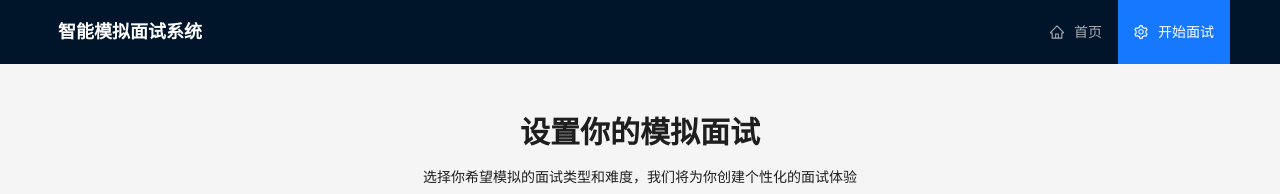
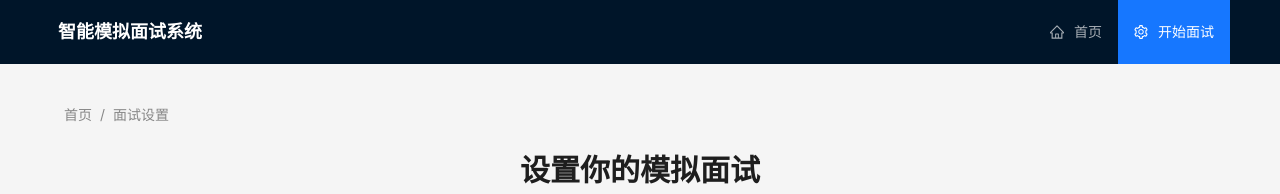
Before and after one commit to thoulee21/interview-ai, a React (Create React App) app in the folder frontend/: page /setup in a window 1280 px wide. Shown: the top 194 px of the page. Built offline with nearby package versions, Linux system fonts and the light colour scheme; no server answers.

Commit message:
feat: 添加面试流程面包屑导航组件，并在面试和结果页面中集成

```diff
--- /dev/null
+++ b/frontend/src/components/InterviewBreadcrumb.js
@@ -0,0 +1,60 @@
+import { Breadcrumb } from "antd";
+import React from "react";
+import { Link } from "react-router-dom";
+
+/**
+ * 面试流程面包屑导航组件
+ * @param {Object} props - 组件属性
+ * @param {String} props.currentStep - 当前步骤名称: "setup", "interview", "results"
+ * @param {String} props.sessionId - 面试会话ID (可选，用于interview和results页面)
+ * @param {Number} props.questionIndex - 当前问题索引 (仅用于interview页面)
+ * @param {Boolean} props.isComplete - 面试是否已完成 (仅用于interview页面)
+ * @returns {JSX.Element} 面包屑导航组件
+ */
+const InterviewBreadcrumb = ({ currentStep, sessionId, questionIndex, isComplete }) => {
+  // 确定当前步骤的索引
+  const steps = ["setup", "interview", "results"];
+  const currentStepIndex = steps.indexOf(currentStep);
+
+  // 根据面试阶段动态调整导航文案
+  let interviewText = "面试进行中";
+  if (currentStep === "interview" && isComplete) {
+    interviewText = "面试已完成";
+  } else if (currentStep === "interview" && questionIndex > 0) {
+    interviewText = `问题 ${questionIndex + 1}`;
+  }
+
+  return (
+    <div className="interview-breadcrumb" style={{ margin: "16px 0 24px" }}>
+      <Breadcrumb>
+        <Breadcrumb.Item>
+          <Link to="/">首页</Link>
+        </Breadcrumb.Item>
+
+        <Breadcrumb.Item>
+          {currentStepIndex >= 0 ? (
+            <Link to="/setup">面试设置</Link>
+          ) : (
+            "面试设置"
+          )}
+        </Breadcrumb.Item>
+
+        {(currentStepIndex >= 1 || currentStep === "interview") && (
+          <Breadcrumb.Item>
+            {sessionId && currentStepIndex > 1 ? (
+              <Link to={`/interview/${sessionId}`}>{interviewText}</Link>
+            ) : (
+              interviewText
+            )}
+          </Breadcrumb.Item>
+        )}
+
+        {(currentStepIndex >= 2 || currentStep === "results") && (
+          <Breadcrumb.Item>评估结果</Breadcrumb.Item>
+        )}
+      </Breadcrumb>
+    </div>
+  );
+};
+
+export default InterviewBreadcrumb;
--- a/frontend/src/pages/InterviewPage.js
+++ b/frontend/src/pages/InterviewPage.js
@@ -20,6 +20,7 @@ import React, { useEffect, useRef, useState } from "react";
 import ReactMarkdown from "react-markdown";
 import { useLocation, useNavigate, useParams } from "react-router-dom";
 import Webcam from "react-webcam";
+import InterviewBreadcrumb from "../components/InterviewBreadcrumb";
 import interviewAPI from "../services/api";
 
 const { Title, Paragraph } = Typography;
@@ -190,6 +191,12 @@ const InterviewPage = () => {
 
   return (
     <div>
+      <InterviewBreadcrumb
+        currentStep="interview"
+        sessionId={sessionId}
+        questionIndex={questionIndex}
+        isComplete={isComplete}
+      />
       <Title level={2} className="text-center">
         智能模拟面试
       </Title>
--- a/frontend/src/pages/InterviewSetupPage.js
+++ b/frontend/src/pages/InterviewSetupPage.js
@@ -1,15 +1,16 @@
-import React, { useState } from "react";
 import {
-  Typography,
-  Form,
-  Select,
   Button,
   Card,
+  Form,
   Radio,
+  Select,
   Spin,
+  Typography,
   message,
 } from "antd";
+import React, { useState } from "react";
 import { useNavigate } from "react-router-dom";
+import InterviewBreadcrumb from "../components/InterviewBreadcrumb";
 import interviewAPI from "../services/api";
 
 const { Title, Paragraph } = Typography;
@@ -58,6 +59,7 @@ const InterviewSetupPage = () => {
 
   return (
     <div>
+      <InterviewBreadcrumb currentStep="setup" />
       <Title level={2} className="text-center">
         设置你的模拟面试
       </Title>
--- a/frontend/src/pages/ResultPage.js
+++ b/frontend/src/pages/ResultPage.js
@@ -17,6 +17,7 @@ import {
 import React, { useEffect, useState } from "react";
 import ReactMarkdown from "react-markdown";
 import { useParams } from "react-router-dom";
+import InterviewBreadcrumb from "../components/InterviewBreadcrumb";
 import interviewAPI from "../services/api";
 
 const { Title, Paragraph, Text } = Typography;
@@ -69,6 +70,7 @@ const ResultPage = () => {
 
   return (
     <div>
+      <InterviewBreadcrumb currentStep="results" sessionId={sessionId} />
       <Title level={2} className="text-center">
         面试评估结果
       </Title>
```
